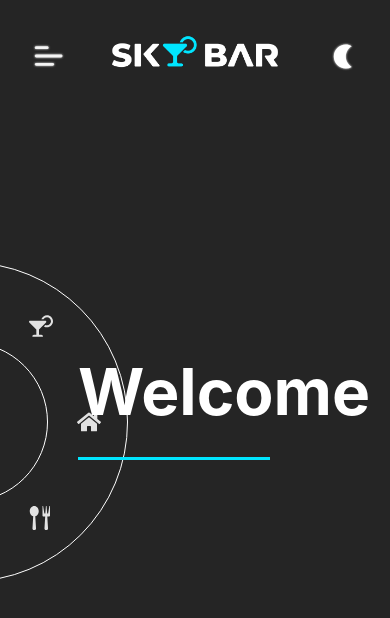
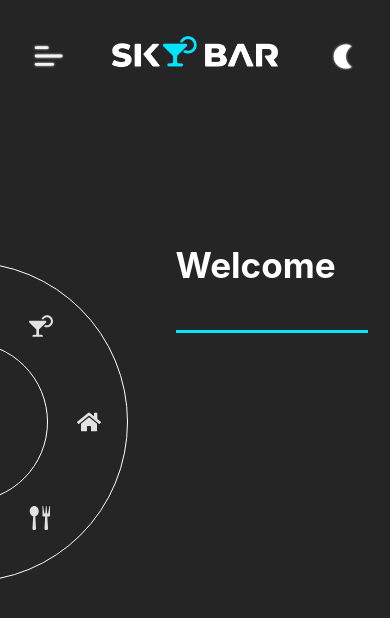
Before and after one commit to 4mser/skybarvaldivia, a React (Vite) app: page / in a window 390 px wide. Shown: the top 618 px of the page. Built offline with nearby package versions, Linux system fonts and the light colour scheme.

Commit message:
prueba tamaño titulo y animación menú

```diff
--- a/src/App.css
+++ b/src/App.css
@@ -265,7 +265,15 @@
 }
 
 .mensaje-bienvenida {
-  font-size: 4rem;
+  font-size: 9vw;
+}
+
+@media (max-width: 700px) {
+  .title {
+    left: 45%;
+    top: 30%;
+    transform: translate(-45%, -30%);
+  }
 }
 
 .title .barra {
@@ -493,11 +501,11 @@
 }
 
 .aside-icons .nav-container .nav {
-  width: 25rem;
-  height: 25rem;
+  width: 10rem;
+  height: 10rem;
   border-radius: 50%;
   border: 0px solid white;
-  transition: .3s ease;
+  transition: .5s ease;
   position:absolute;
   display: flex;
   justify-content: space-between;
@@ -572,6 +580,7 @@
   justify-content: center;
   transition: .5s ease;
 }
+
 
 
 
@@ -899,3 +908,32 @@
   left: 0;
   z-index: 9999;
 }
+
+/* Ocultar cursores en versión movil */
+
+@media (max-width: 700px) {
+  .dash-routes {
+    cursor: none;
+  }
+
+  .logo  img:hover {
+    cursor: none;
+  }
+
+  .menu:hover {
+    cursor: none;
+  }
+
+  .banner .info:hover img {
+    cursor: none;
+  }
+
+  .aside-icons:hover .pages-inicio .dash-routes:hover {
+    cursor: none;
+  }
+
+  .wea {
+    cursor: none;
+  }
+
+}
```
